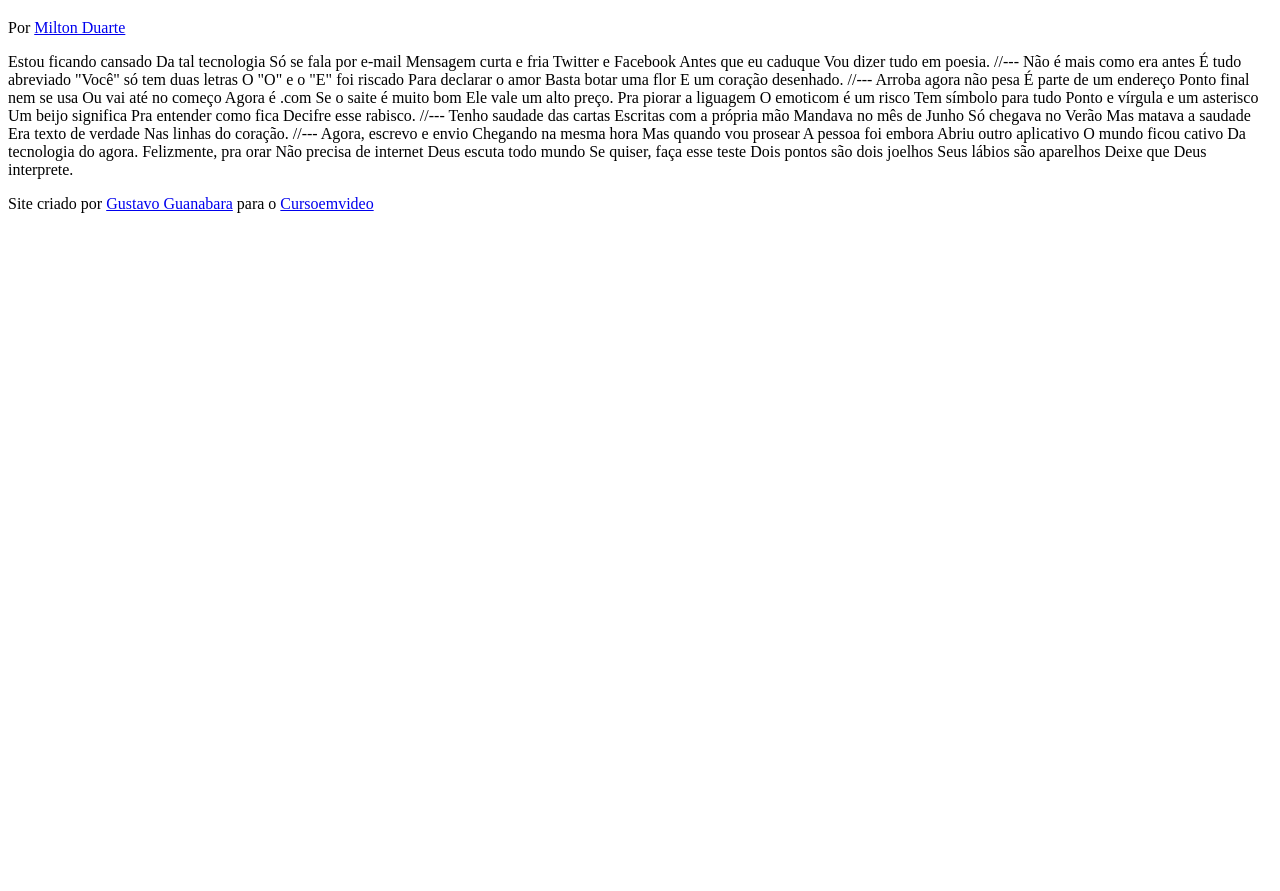
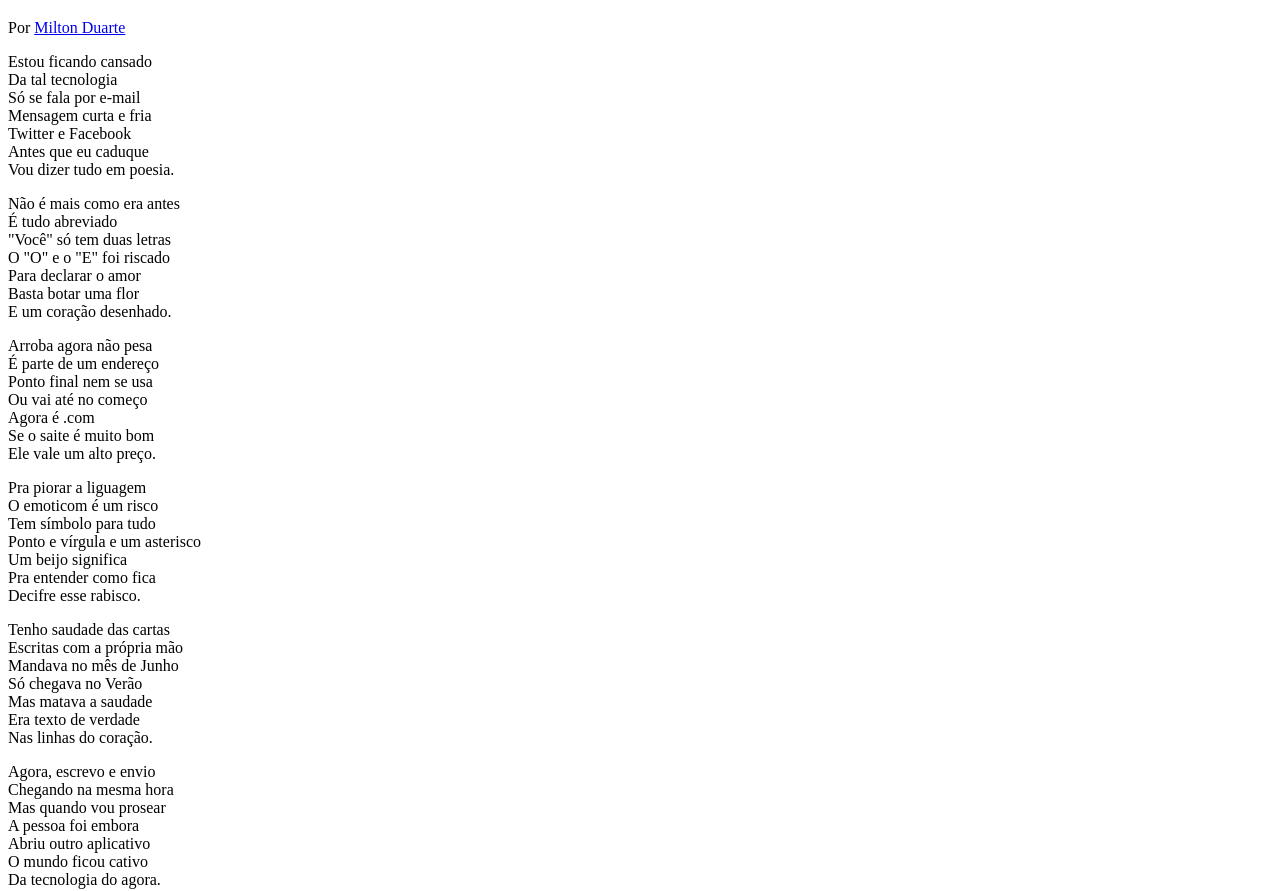
Before and after one commit to PabloPBS/html5-css3, a plain HTML site: page Desafios/d012/index.html in a window 1280 px wide. Shown: the part 61-952 px from the top of the page. Before the commit the page ends 800 px from the top, so only its background shows below. Drawn offline with Linux system fonts and the light colour scheme.

Commit message:
O index e o style foram criados

```diff
--- /dev/null
+++ b/Desafios/d012/estilo/style.css
@@ -0,0 +1 @@
+@charset "UTF-8";
--- a/Desafios/d012/index.html
+++ b/Desafios/d012/index.html
@@ -5,6 +5,7 @@
     <meta http-equiv="X-UA-Compatible" content="IE=edge">
     <meta name="viewport" content="width=device-width, initial-scale=1.0">
     <title>Cordel Moderno</title>
+    <link rel="stylesheet" href="estilo/style.css">
 </head>
 <body>
     <header>
@@ -12,72 +13,95 @@
         <p>Por <a href="https://www.recantodasletras.com.br/poesias/3186743" target="_blank" rel="external">Milton Duarte</a></p>
     </header>
 
-    Estou ficando cansado
-    Da tal tecnologia
-    Só se fala por e-mail
-    Mensagem curta e fria
-    Twitter e Facebook
-    Antes que eu caduque
+    <section>
+        <p>
+            <p>
+                Estou ficando cansado<br>
+                Da tal tecnologia<br>
+                Só se fala por e-mail<br>
+                Mensagem curta e fria<br>
+                Twitter e Facebook<br>
+                Antes que eu caduque<br>
                 Vou dizer tudo em poesia.
+            </p>
+        </p>
+    </section>
 
-    //---
 
-    Não é mais como era antes
-    É tudo abreviado
-    "Você" só tem duas letras
-    O "O" e o "E" foi riscado
-    Para declarar o amor
-    Basta botar uma flor
+    <section>
+        <p>
+            Não é mais como era antes<br>
+            É tudo abreviado<br>
+            "Você" só tem duas letras<br>
+            O "O" e o "E" foi riscado<br>
+            Para declarar o amor<br>
+            Basta botar uma flor<br>
             E um coração desenhado.
+        </p>
+    </section>
 
-    //---
 
-    Arroba agora não pesa
-    É parte de um endereço
-    Ponto final nem se usa
-    Ou vai até no começo
-    Agora é .com
-    Se o saite é muito bom
+    <section>
+        <p>
+            Arroba agora não pesa<br>
+            É parte de um endereço<br>
+            Ponto final nem se usa<br>
+            Ou vai até no começo<br>
+            Agora é .com<br>
+            Se o saite é muito bom<br>
             Ele vale um alto preço.
+        </p>
 
-    Pra piorar a liguagem
-    O emoticom é um risco
-    Tem símbolo para tudo
-    Ponto e vírgula e um asterisco
-    Um beijo significa
-    Pra entender como fica
+        <p>
+            Pra piorar a liguagem<br>
+            O emoticom é um risco<br>
+            Tem símbolo para tudo<br>
+            Ponto e vírgula e um asterisco<br>
+            Um beijo significa<br>
+            Pra entender como fica<br>
             Decifre esse rabisco.
+        </p>
+    </section>
 
-    //---
 
-    Tenho saudade das cartas
-    Escritas com a própria mão
-    Mandava no mês de Junho
-    Só chegava no Verão
-    Mas matava a saudade
-    Era texto de verdade
+    <section>
+        <p>
+            Tenho saudade das cartas<br>
+            Escritas com a própria mão<br>
+            Mandava no mês de Junho<br>
+            Só chegava no Verão<br>
+            Mas matava a saudade<br>
+            Era texto de verdade<br>
             Nas linhas do coração.
+        </p>
+    </section>
 
-    //---
 
-    Agora, escrevo e envio
-    Chegando na mesma hora
-    Mas quando vou prosear
-    A pessoa foi embora
-    Abriu outro aplicativo
-    O mundo ficou cativo
+    <section>
+        <p>
+            Agora, escrevo e envio<br>
+            Chegando na mesma hora<br>
+            Mas quando vou prosear<br>
+            A pessoa foi embora<br>
+            Abriu outro aplicativo<br>
+            O mundo ficou cativo<br>
             Da tecnologia do agora.
+        </p>
 
-    Felizmente, pra orar
-    Não precisa de internet
-    Deus escuta todo mundo
-    Se quiser, faça esse teste
-    Dois pontos são dois joelhos
-    Seus lábios são aparelhos
+
+        <p>
+            Felizmente, pra orar<br>
+            Não precisa de internet<br>
+            Deus escuta todo mundo<br>
+            Se quiser, faça esse teste<br>
+            Dois pontos são dois joelhos<br>
+            Seus lábios são aparelhos<br>
             Deixe que Deus interprete.
+        </p>
+    </section>
 
     <footer>
-        <p>Site criado por <a href="https://github.com/gustavoguanabara.github.io" target="_blank" rel="external">Gustavo Guanabara</a> para o <a href="https://www.cursoemvideo.com" target="_blank" rel="external">Cursoemvideo</a></p>
+        <p>Site criado por <a href="https://gustavoguanabara.github.io" target="_blank" rel="external">Gustavo Guanabara</a> para o <a href="https://www.cursoemvideo.com" target="_blank" rel="external">Cursoemvideo</a></p>
     </footer>
 </body>
 </html>
```
Lines whose indentation alone changed are shown as unchanged.
